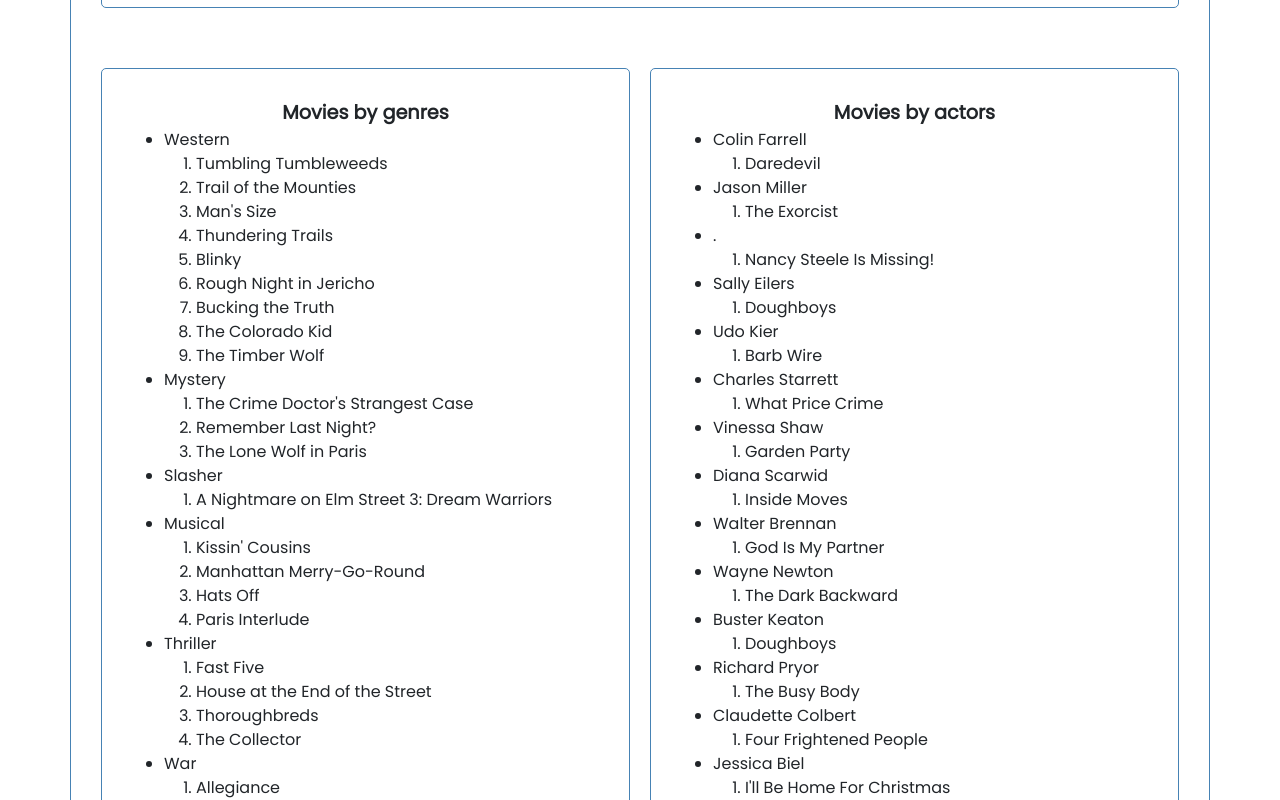
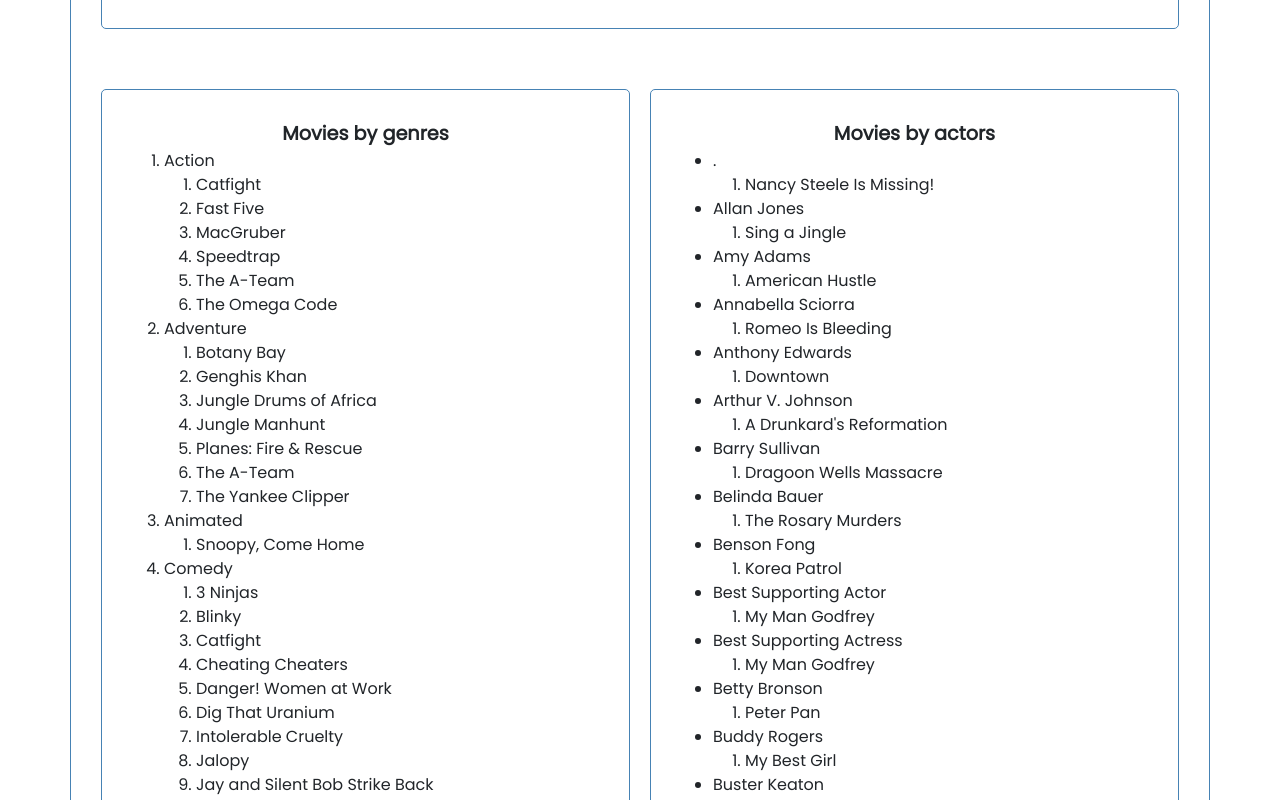
Before and after one commit to matkrasinski/AJI, a Vue app in the folder Zadanie3/zadanie3/: page / in a window 1280 px wide. Shown: the part 840-1640 px from the top of the page. Built offline with nearby package versions, Linux system fonts and the light colour scheme.

Commit message:
Final version ex. 3

```diff
--- a/Zadanie3/zadanie3/src/components/MovieListByCast.vue
+++ b/Zadanie3/zadanie3/src/components/MovieListByCast.vue
@@ -41,13 +41,13 @@ export default {
             });
         // Picking only 100 unique actors
             uniqActors = _.shuffle(_.uniq(uniqActors)).slice(0, 100);
-            this.actors = uniqActors;
+            this.actors = _.sortBy(uniqActors);
             this.movies = selectedMovies;
         },
         getMovieByCast(actor) {
-            const moviesByActor = _.filter(this.movies, (movie) => {
-            return _.contains(movie.cast, actor);
-            });
+            const moviesByActor = _.sortBy(_.filter(this.movies, (movie) => {
+                return _.contains(movie.cast, actor);
+            }), 'title');
             return moviesByActor;
             }
         },
--- a/Zadanie3/zadanie3/src/components/MovieListByGenres.vue
+++ b/Zadanie3/zadanie3/src/components/MovieListByGenres.vue
@@ -1,7 +1,7 @@
 <template>
     <div class="container">
         <header> Movies by genres </header>
-        <ul>
+        <ol>
             <li v-for="(genre, index) in genres" :key="index" >
                 {{genre}}
                 <ol>
@@ -10,8 +10,7 @@
                     </li>
                 </ol>
             </li>
-
-        </ul>
+        </ol>
     </div>
 </template>
 
@@ -42,18 +41,19 @@ export default {
             });
         // Picking only 100 unique genres
             uniqGenres = _.shuffle(_.uniq(uniqGenres)).slice(0, 100);
-            this.genres = uniqGenres;
-            this.movies = selectedMovies;
+            this.genres = _.sortBy(uniqGenres);
+            this.movies = _.sortBy(selectedMovies);
+
         },
         getMovieByGenre(genre) {
-            const moviesByGenres = _.filter(this.movies, (movie) => {
+            var moviesByGenres = _.sortBy(_.filter(_.sortBy(this.movies), (movie) => {
                 return _.contains(movie.genres, genre);
-            });
+            }), 'title');
             return moviesByGenres;
             }
         },
         mounted() {
-            this.selectHundredRandomMovies();
+            _.sortBy(this.selectHundredRandomMovies());
         },
 }
 
--- a/Zadanie3/zadanie3/src/components/MoviesTable.vue
+++ b/Zadanie3/zadanie3/src/components/MoviesTable.vue
@@ -18,10 +18,11 @@
                 class="btn btn-outline-dark" value="Display less">
         <input type="button" id="displayMoreButton" @click="displayMore()"
                 class="btn btn-outline-dark" value="Display more">
+
+        <p>{{moviesToDisplay.length > step ? step : moviesToDisplay.length}} to {{moviesToDisplay.length}}</p>
     </div>
     <div v-else class="container">
         <div class="alert alert-info"> <p> No results </p> </div>
-
     </div>
 </template>
 
@@ -36,19 +37,12 @@ export default {
     },
     methods: {
         displayMore() {
-            if (this.step < this.$props.moviesToDisplay.length - 10)
+            if (this.step < this.$props.moviesToDisplay.length)
                 this.step += 10;
         },
         displayLess() {
             if (this.step > 10)
             this.step -= 10
-        },
-        setDataToDisplay(filteredMovies) {
-            if (this.filteredMovieList.length === this.movieList.length) {
-                this.filteredMovieList = this.movieList;
-            } else {
-                this.filteredMovieList = filteredMovies;
-            }
         },
         displayArrayAsString(list) {
             var res = ''
@@ -57,7 +51,7 @@ export default {
             }
             return res;
         }
-    },
+    }
 }
 </script>
 
--- a/Zadanie3/zadanie3/src/components/SearchEngine.vue
+++ b/Zadanie3/zadanie3/src/components/SearchEngine.vue
@@ -5,16 +5,16 @@
         </header>
         <div>
             <div class="form-group">
-                <label for="movieTitle">Title : </label>
-                <input type="text" class="form-control" v-model="title" id="movieTitle" placeholder="Movie title"/>
+                <label for="title">Title : </label>
+                <input type="text" class="form-control" v-model.trim="title" id="title" placeholder="Movie title"/>
             </div>
             <div class="form-group">
                 <label for="fromDate">Year of production from : </label>
-                <input type="text" class="form-control" v-model="fromDate" id="fromDate" placeholder="Year from"/>
+                <input type="text" class="form-control" v-model.trim="fromDate" id="fromDate" placeholder="Year from"/>
             </div>
             <div class="form-group">
                 <label for="toDate">Year of production to : </label>
-                <input type="text" class="form-control" v-model="toDate" id="toDate" placeholder="Year to"/>
+                <input type="text" class="form-control" v-model.trim="toDate" id="toDate" placeholder="Year to"/>
             </div>
             <div class="form-group">
                 <label for="actorName">Cast : </label>
```
